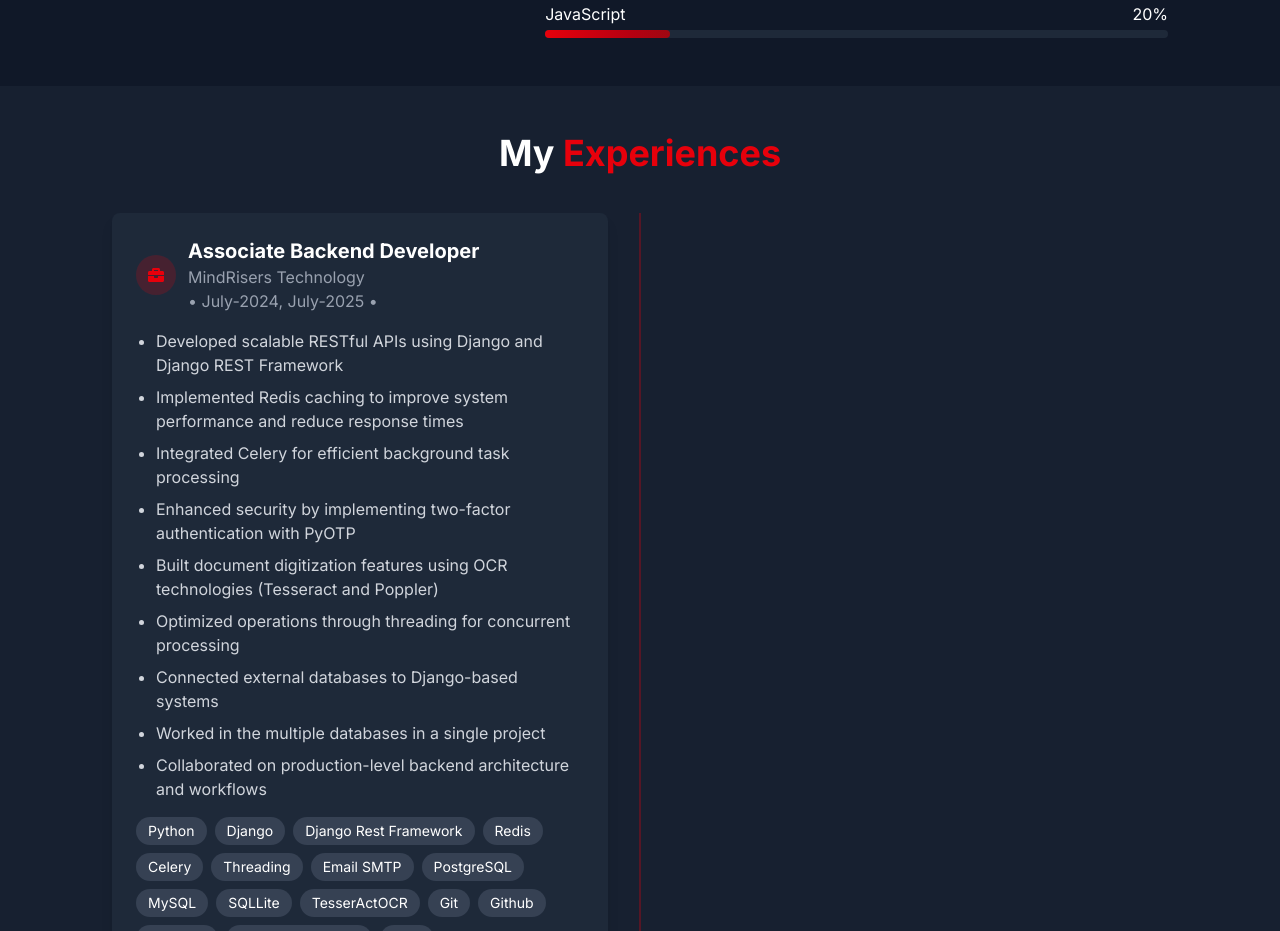
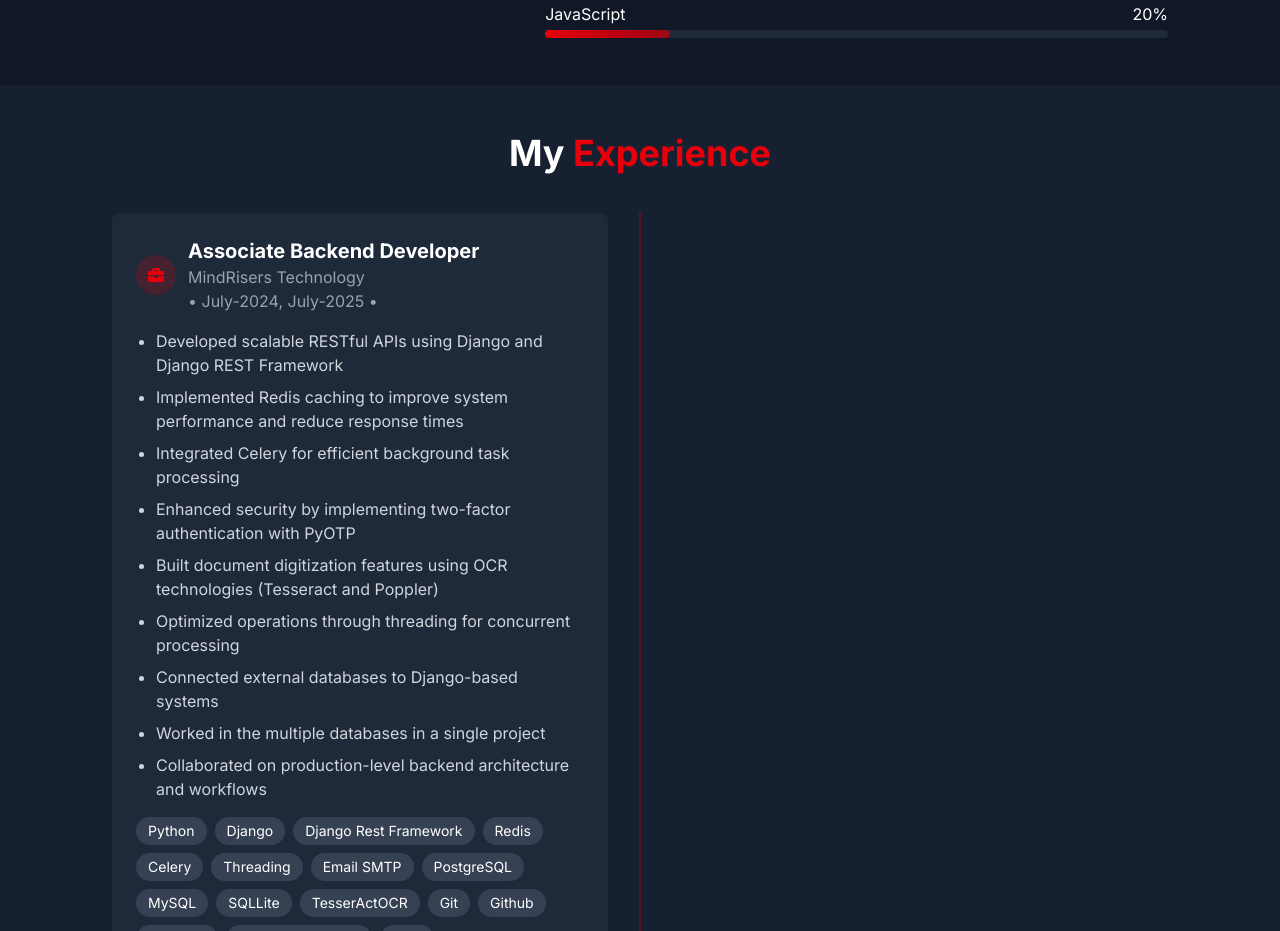
Before and after one commit to UjjwalN15/codeujjwal, a Next.js app: page / in a window 1280 px wide. Shown: the part 1580-2511 px from the top of the page. Built offline with nearby package versions, Linux system fonts and the light colour scheme.

Commit message:
Changes made

```diff
--- a/src/components/sections/Experience.tsx
+++ b/src/components/sections/Experience.tsx
@@ -36,7 +36,7 @@ export default function Experience() {
         viewport={{ once: true }}
         className="text-3xl md:text-4xl font-bold mb-10 text-center"
       >
-        My <span className="text-red-600">Experiences</span>
+        My <span className="text-red-600">Experience</span>
       </motion.h2>
 
       <div className="max-w-15xl relative">
```
